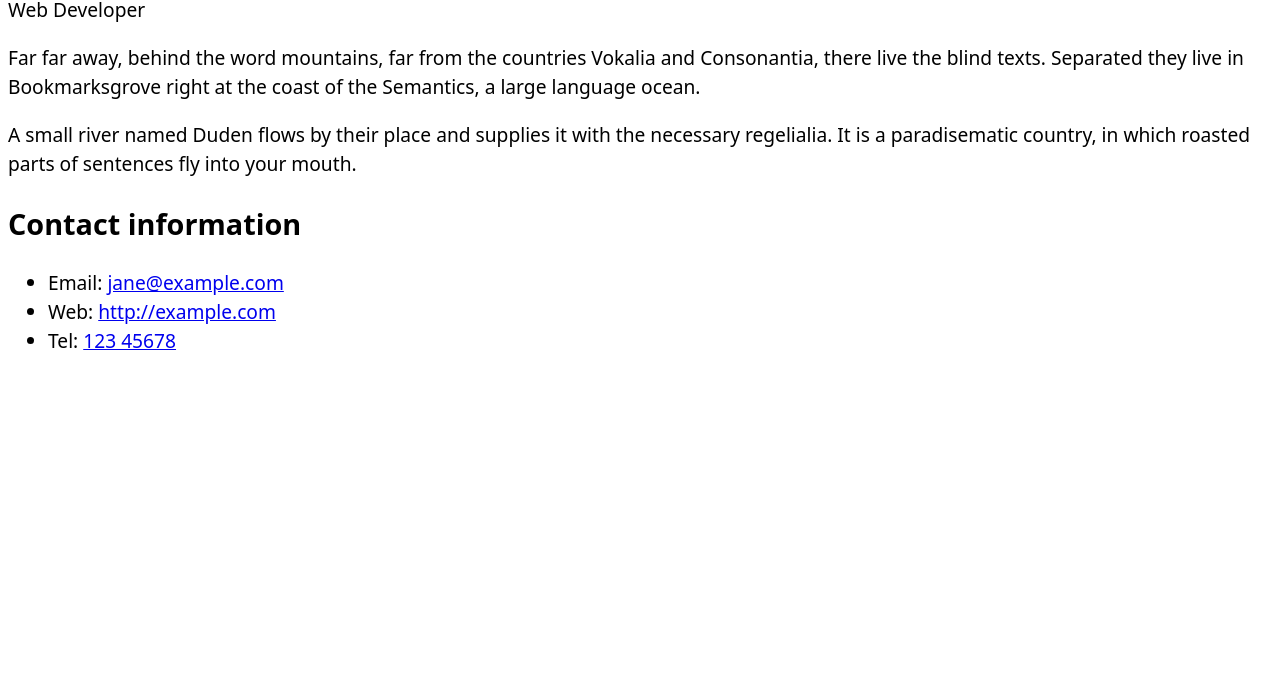
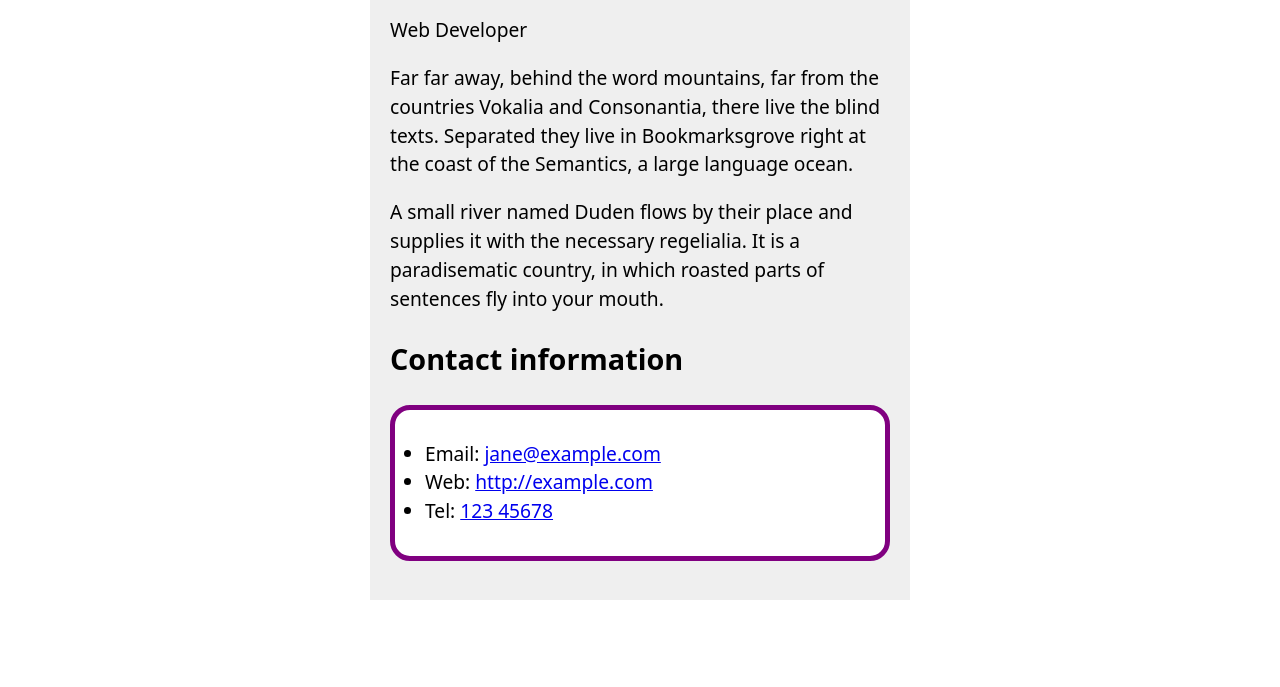
Before and after one commit to mrrz75/inft1206w26sec8, a plain HTML site: page assignment3/part1/index.html in a window 1280 px wide. Shown: the part 113-800 px from the top of the page. Drawn offline with Linux system fonts and the light colour scheme.

Commit message:
Box style for part1

```diff
--- a/assignment3/part1/style.css
+++ b/assignment3/part1/style.css
@@ -11,3 +11,21 @@ html {
 body {
   font: 1.2em / 1.5 system-ui;
 }
+/*
+Box styles
+*/
+body{
+  padding: 20px;
+  width: 500px;
+  background-color: #efefef;
+  margin: 0 auto;
+}
+ul{
+  background-color: white;
+  border-color: purple;
+  border-style: solid;
+  border-width: 5px;
+  /* border: 5px solid purple; */
+  padding: 30px;
+  border-radius: 20px;
+}
```
